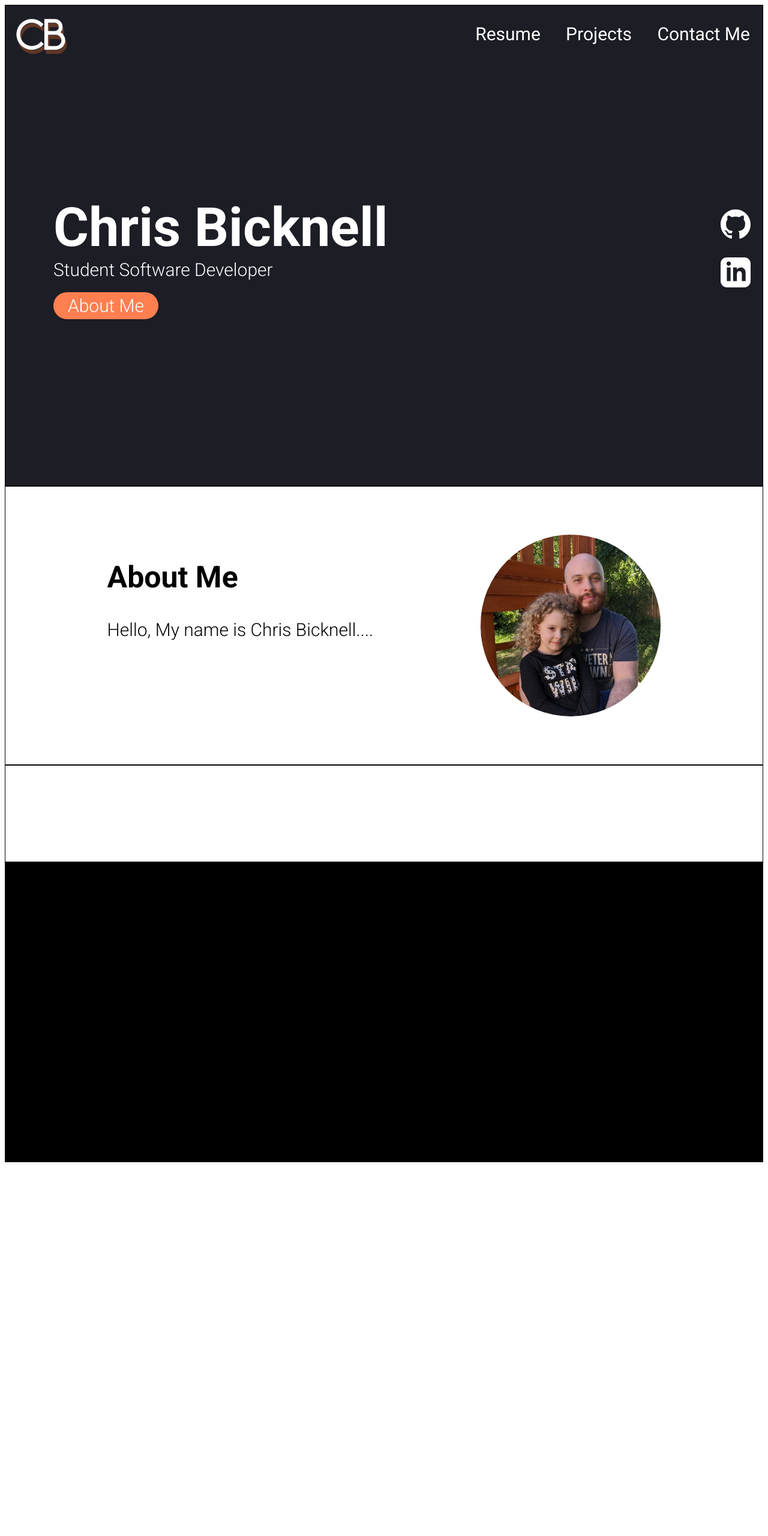
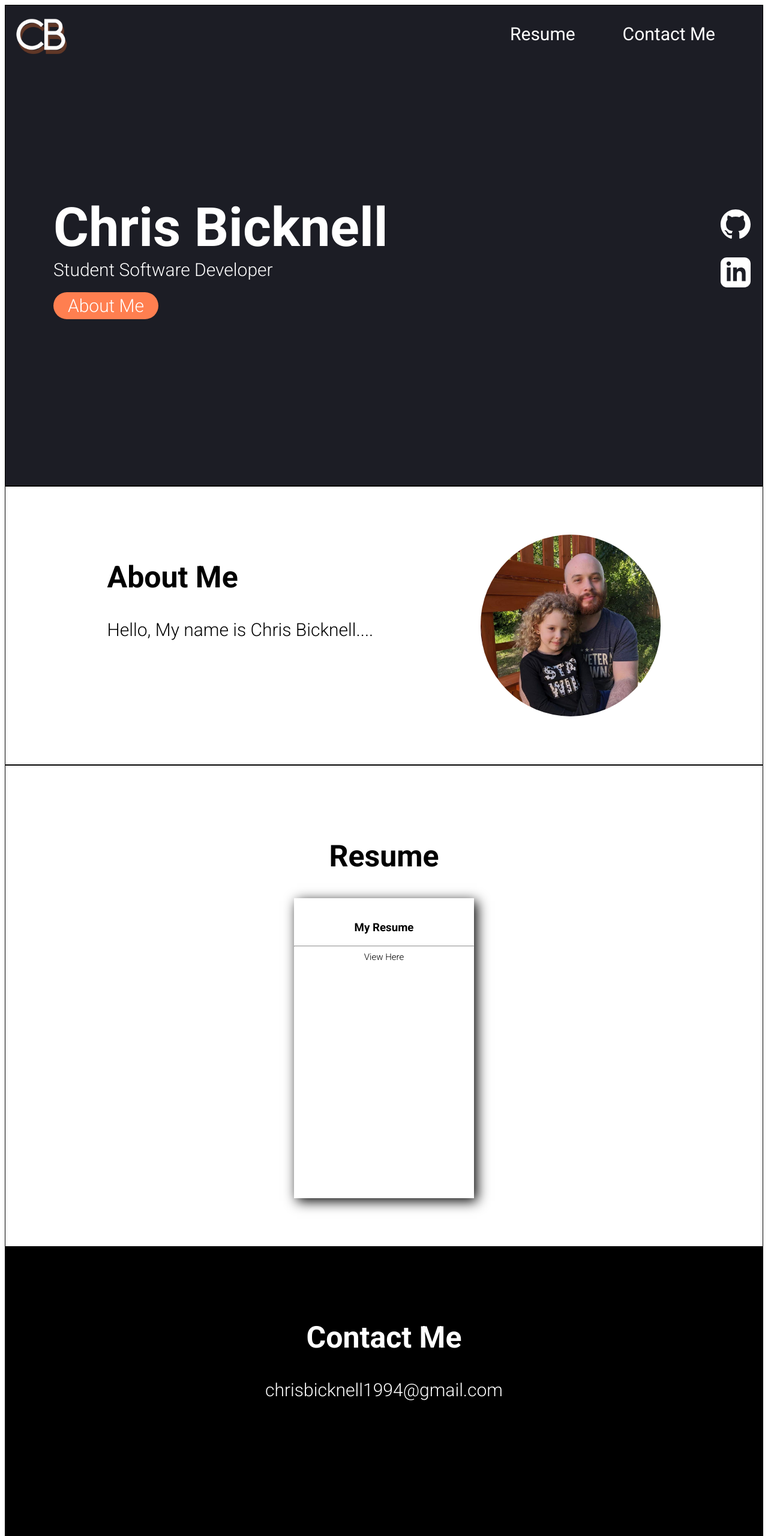
Before and after one commit to Chrisbick94/Portfolio, a plain HTML site: page index.html in a window 1280 px wide. Shown: the top 2560 px of the page at 60% size. Before the commit the page ends 1945 px from the top, so only its background shows below. Drawn offline with Linux system fonts and the light colour scheme.

Commit message:
added clickable buttons

```diff
--- a/index.html
+++ b/index.html
@@ -1,6 +1,7 @@
 <!DOCTYPE html>
 <html lang="en">
 <title>Chris's Page</title>
+
 <head>
     <link rel="stylesheet" href="src/styles.css">
     <link rel="preconnect" href="https://fonts.googleapis.com">
@@ -19,9 +20,8 @@
         <nav>
             <img class="logo" src="src\images\CB(4).png" alt="CB LOGO" />
             <ul>
-                <li>Resume</li>
-                <li>Projects</li>
-                <li>Contact Me</li>
+                <li><a href="#resume">Resume</a></li>
+                <li><a href="#contact">Contact Me</a></li>
             </ul>
         </nav>
         <div class="hero-area">
@@ -31,11 +31,13 @@
                 <div class="button">About Me</div>
             </div>
             <div class="socials">
-                <a href="https://github.com/Chrisbick94/" class="social"><svg xmlns="http://www.w3.org/2000/svg" fill="#ffffff" width="50" height="50" viewBox="0 0 24 24">
+                <a href="https://github.com/Chrisbick94/" class="social"><svg xmlns="http://www.w3.org/2000/svg"
+                        fill="#ffffff" width="50" height="50" viewBox="0 0 24 24">
                         <path
                             d="M12 0c-6.626 0-12 5.373-12 12 0 5.302 3.438 9.8 8.207 11.387.599.111.793-.261.793-.577v-2.234c-3.338.726-4.033-1.416-4.033-1.416-.546-1.387-1.333-1.756-1.333-1.756-1.089-.745.083-.729.083-.729 1.205.084 1.839 1.237 1.839 1.237 1.07 1.834 2.807 1.304 3.492.997.107-.775.418-1.305.762-1.604-2.665-.305-5.467-1.334-5.467-5.931 0-1.311.469-2.381 1.236-3.221-.124-.303-.535-1.524.117-3.176 0 0 1.008-.322 3.301 1.23.957-.266 1.983-.399 3.003-.404 1.02.005 2.047.138 3.006.404 2.291-1.552 3.297-1.23 3.297-1.23.653 1.653.242 2.874.118 3.176.77.84 1.235 1.911 1.235 3.221 0 4.609-2.807 5.624-5.479 5.921.43.372.823 1.102.823 2.222v3.293c0 .319.192.694.801.576 4.765-1.589 8.199-6.086 8.199-11.386 0-6.627-5.373-12-12-12z" />
                     </svg></a>
-                <div class="social"><svg xmlns="http://www.w3.org/2000/svg" fill="#ffffff" width="50" height="50" viewBox="0 0 24 24">
+                <div class="social"><svg xmlns="http://www.w3.org/2000/svg" fill="#ffffff" width="50" height="50"
+                        viewBox="0 0 24 24">
                         <path
                             d="M19 0h-14c-2.761 0-5 2.239-5 5v14c0 2.761 2.239 5 5 5h14c2.762 0 5-2.239 5-5v-14c0-2.761-2.238-5-5-5zm-11 19h-3v-11h3v11zm-1.5-12.268c-.966 0-1.75-.79-1.75-1.764s.784-1.764 1.75-1.764 1.75.79 1.75 1.764-.783 1.764-1.75 1.764zm13.5 12.268h-3v-5.604c0-3.368-4-3.113-4 0v5.604h-3v-11h3v1.765c1.396-2.586 7-2.777 7 2.476v6.759z" />
                     </svg></div>
@@ -53,8 +55,21 @@
             <img class="photo" src="src\images\ME.jpg" alt="picture of me">
         </div>
     </section>
-    <section class="subsection"></section>
-    <footer></footer>
+    <section class="subsection-alt" id="resume">
+        <h2>Resume</h2>
+        <div class="resume-container">
+            <div class="resume">
+                <img class="resumeimg" src="" alt="">
+                <h3>My Resume</h3>
+                <hr />
+                <p class="subtext">View Here</p>
+            </div>
+        </div>
+    </section>
+    <footer id="contact">
+        <h2>Contact Me</h2>
+        <p>chrisbicknell1994@gmail.com</p>
+    </footer>
 
 
 
--- a/src/styles.css
+++ b/src/styles.css
@@ -22,6 +22,9 @@ section {
 footer {
     height: 500px;
     background-color: black;
+    color: white;
+    text-align: center;
+    padding-top: 80px;
 }
 
 nav {
@@ -33,7 +36,7 @@ ul {
     display: flex;
     list-style-type: none;
     width: 500px;
-    justify-content: space-around;
+    justify-content: space-evenly;
     font-size: 30px;
 }
 
@@ -55,6 +58,12 @@ p {
     margin: 0;
     font-weight: 300;
     font-size: 30px;
+}
+
+.subtext {
+    font-size: 15px;
+    font-weight: 300;
+
 }
 
 .hero-area {
@@ -110,6 +119,13 @@ p {
     padding: 80px;
 }
 
+.subsection-alt {
+    display: flex;
+    flex-direction: column;
+    text-align: center;
+    padding: 80px;
+}
+
 .photo {
     width: 300px;
     border-radius: 150px;
@@ -119,3 +135,32 @@ p {
     display: flex;
     align-items: center;
 }
+
+.resume {
+    width: 300px;
+    height: 500px;
+    box-shadow: 5px 5px 20px black;
+}
+
+.resume-container {
+    display: flex;
+    justify-content: space-around;
+
+}
+
+a {
+    text-decoration: none;
+    color: white;
+
+}
+
+a:hover {
+    background-color: #f15f2e;
+}
+
+ @media only screen and (max-width: 1000px) {
+    .resume-container {
+        display: flex;
+        flex-wrap: wrap;
+    }
+ }
```
